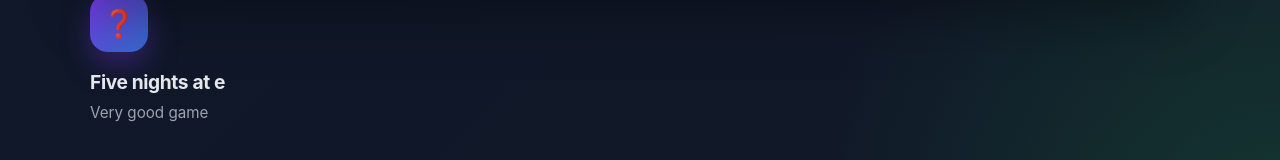
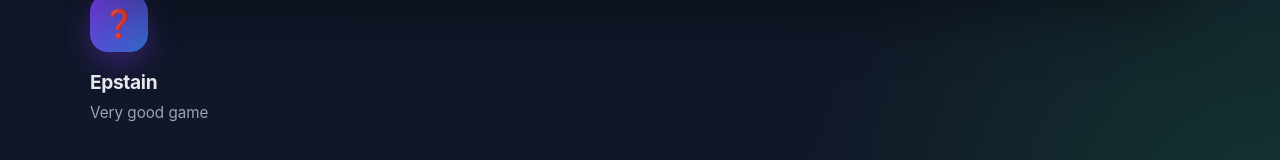
Before and after one commit to nznaisjd-byte/classroomclenver, a plain HTML site: page index.html in a window 1280 px wide. Shown: the part 1166-1326 px from the top of the page. Drawn offline with Linux system fonts and the light colour scheme.

Commit message:
Update index.html

```diff
--- a/index.html
+++ b/index.html
@@ -337,7 +337,7 @@
   <a class="game-card" href="fivenightsate.html" data-name="Scary">
   <div class="tag">New</div>
   <div class="icon">❓</div>
-  <h3 class="game-name">Five nights at e</h3>
+  <h3 class="game-name">Epstain</h3>
   <p class="game-desc">Very good game</p>
 </a>
 
```
